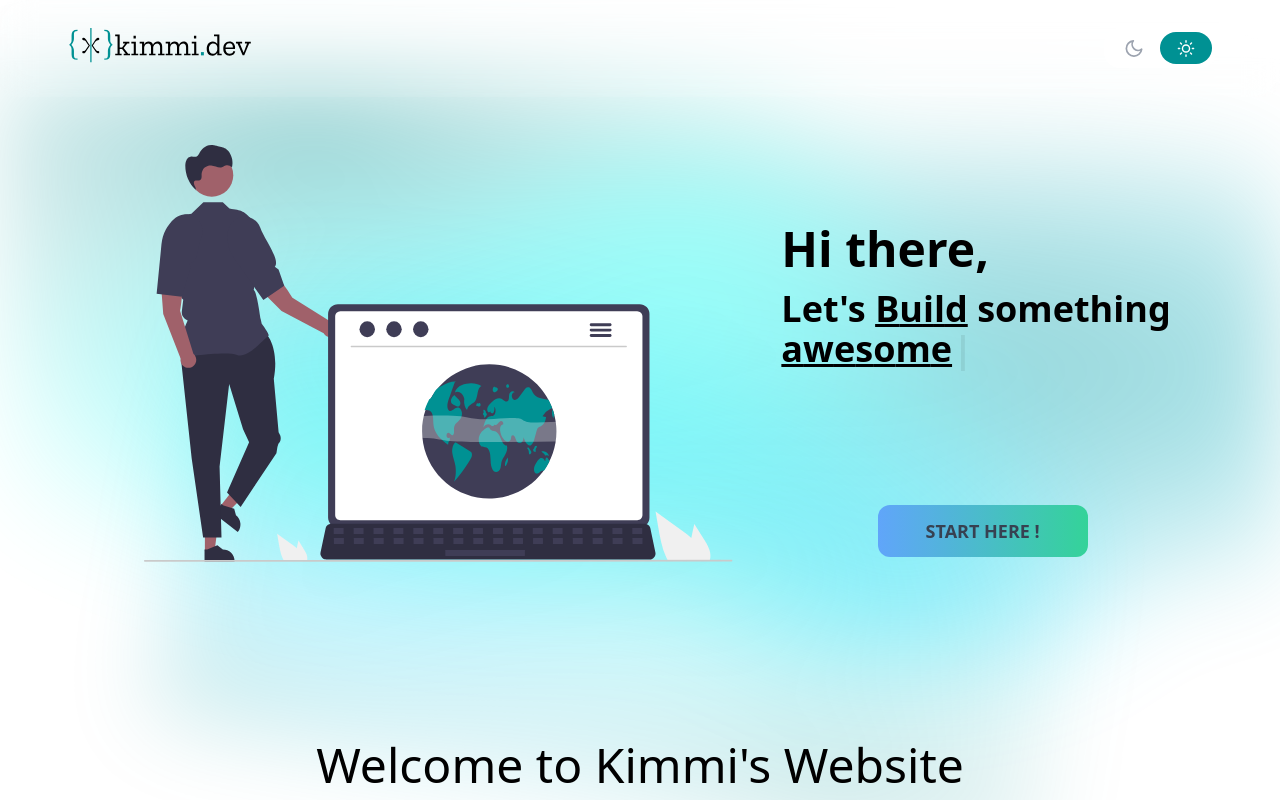
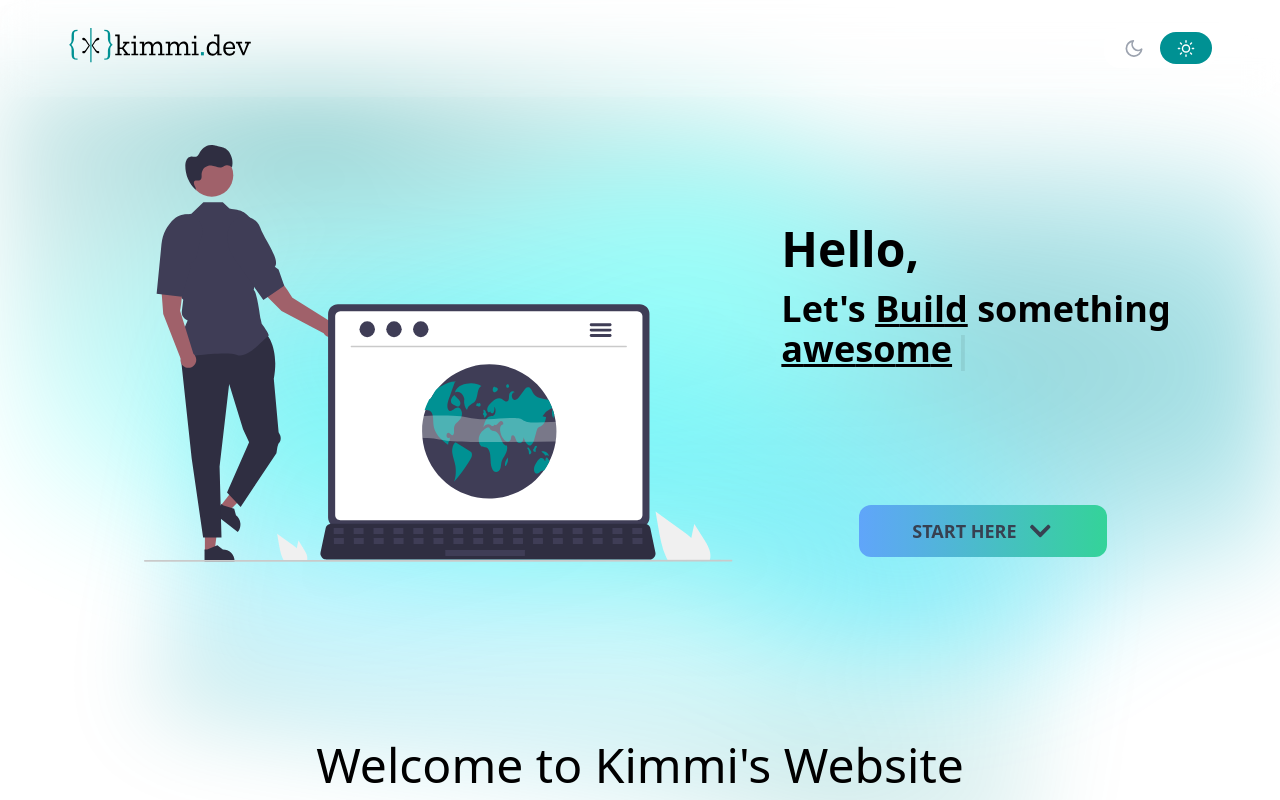
Before and after one commit to KimaniKabiria/kimmi.dev, a Next.js app: page / in a window 1280 px wide. Shown: the top 800 px of the page. Built offline with nearby package versions, Linux system fonts and the light colour scheme.

Commit message:
Header added framer animations

```diff
--- a/components/landing/Hero.js
+++ b/components/landing/Hero.js
@@ -1,12 +1,41 @@
-import React from "react"
+import React, {useEffect} from "react"
 import Image from 'next/image'
 import Typewriter from 'typewriter-effect'
 import { motion, useAnimation } from "framer-motion"
+import { useInView } from "react-intersection-observer"
+import { FaChevronDown} from 'react-icons/fa'
 
 import HeroImg from "../../assets/images/hero.svg"
 
+function FadeInWhenVisible({ children }) {
+    const controls = useAnimation();
+    const [ref, inView] = useInView();
+
+    useEffect(() => {
+      if (inView) {
+        controls.start("visible");
+      }
+    }, [controls, inView]);
+
+    return (
+      <motion.div
+        ref={ref}
+        animate={controls}
+        initial="hidden"
+        transition={{ duration: 0.8 }}
+        variants={{
+          visible: { opacity: 1, scale: 1 },
+          hidden: { opacity: 0, scale: 0.8 }
+        }}
+      >
+        {children}
+      </motion.div>
+    );
+}
+
 export default function Hero(){
     return(
+        <FadeInWhenVisible>
             <div className="flex flex-col lg:flex-row lg:px-12 pb-20">
                 <div className="flex lg:w1/2">
                     <div className="lg:px-12">
@@ -19,7 +48,7 @@ export default function Hero(){
                 </div>
                 <div className="flex flex-col lg:w-1/2 lg:py-20 py-8 text-center lg:text-left">
                     <div className="w-full h-44 lg:h-64">
-                    <h1 className="lg:text-5xl text-4xl font-bold">Hi there,</h1>
+                        <h1 className="lg:text-5xl text-4xl font-bold">Hello,</h1>
                         <h1 className="lg:text-4xl text-2xl font-semibold mt-4">
                             <Typewriter
                                 options={{
@@ -39,10 +68,25 @@ export default function Hero(){
                             />
                         </h1>
                     </div>
+                    <motion.div
+                        whileHover={{
+                        scale: 1.10,
+                        }}
+                        transition={{
+                            ease: 'easeOut',
+                            duration: 0.35,
+                        }}
+                        className="flex justify-center items-center"
+                    >
                         <button className="mx-auto my-6 rounded-xl py-3 px-12 font-extrabold uppercase text-gray-700 dark:text-white bg-gradient-to-r from-blue-400 to-emerald-400 bg-opacity-50 hover:bg-gradient-to-r hover:from-cyan-200 hover:to-cyan-400 hover:border hover:border-white">
-                    Start Here !
+                                <div className="flex flex-row text-center items-center JU]">
+                                    <p className="w-full">START HERE</p>
+                                    <FaChevronDown className="w-12 text-center h-6" size='fa-2x' />
+                                </div>
                         </button>
+                    </motion.div>
                 </div>
             </div>
+        </FadeInWhenVisible>
     )
 }
--- a/package.json
+++ b/package.json
@@ -35,6 +35,7 @@
     "react": "^17.0.2",
     "react-dom": "^17.0.2",
     "react-icons": "^4.3.1",
+    "react-intersection-observer": "^9.1.0",
     "typewriter-effect": "^2.18.2"
   },
   "devDependencies": {
```
Also changed, not shown: 2 other files (tests, documents, lock files or other folders). Lines whose indentation alone changed are shown as unchanged.
